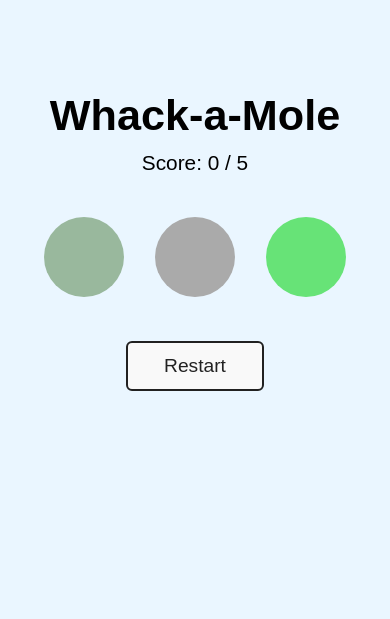
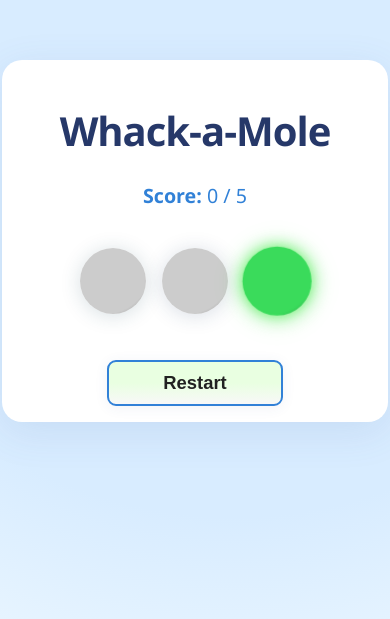
Before and after one commit to the-best-debugger/fewd-project-module-3-1, a plain HTML site: page index.html in a window 390 px wide. Shown: the part 181-800 px from the top of the page. Drawn offline with Linux system fonts and the light colour scheme.

Commit message:
UI Enhancement

```diff
--- a/script.js
+++ b/script.js
@@ -2,11 +2,12 @@ const moleButtons = document.querySelectorAll('.mole-btn');
 const scoreDisplay = document.getElementById('score-value');
 const restartBtn = document.getElementById('restart');
 const winMsg = document.getElementById('win-message');
+const msgBar = document.getElementById('msg-bar');
 let score = 0;
 let gameWon = false;
 let moleInterval = null;
 
-// Highlight a mole randomly every second
+// Smooth pop/active transition
 function activateRandomMole() {
   moleButtons.forEach(btn => btn.classList.remove('active'));
   if (gameWon) return;
@@ -14,53 +15,72 @@ function activateRandomMole() {
   moleButtons[index].classList.add('active');
 }
 
-// Start/restart the game
 function startGame() {
   score = 0;
   gameWon = false;
   scoreDisplay.textContent = score;
   winMsg.style.display = 'none';
+  showMessage('Ready... Whack the green mole!');
   moleButtons.forEach(btn => btn.removeAttribute('disabled'));
   activateRandomMole();
   if (moleInterval) clearInterval(moleInterval);
   moleInterval = setInterval(activateRandomMole, 1000);
 }
 
-// Show win message and end game
 function endGame() {
   gameWon = true;
   clearInterval(moleInterval);
   winMsg.style.display = 'flex';
   moleButtons.forEach(btn => btn.setAttribute('disabled', 'true'));
+  showMessage('You win! 🎉 Game Over.');
 }
 
-// Click or keyboard (Enter/Space) increases score if mole is active
+function showMessage(msg) {
+  msgBar.style.display = 'block';
+  msgBar.textContent = msg;
+  setTimeout(() => {
+    msgBar.style.display = 'none';
+  }, 1550);
+}
+
 moleButtons.forEach(btn => {
   btn.addEventListener('click', () => {
     if (btn.classList.contains('active') && !gameWon) {
       score++;
       scoreDisplay.textContent = score;
+      showMessage(`+1 Point!`);
       if (score >= 5) {
         endGame();
       } else {
         activateRandomMole();
       }
+    } else if (!gameWon) {
+      showMessage('Only whack the green mole!');
     }
   });
   btn.addEventListener('keyup', (e) => {
     if ((e.key === "Enter" || e.key === " ") && btn.classList.contains('active') && !gameWon) {
       score++;
       scoreDisplay.textContent = score;
+      showMessage(`+1 Point!`);
       if (score >= 5) {
         endGame();
       } else {
         activateRandomMole();
       }
+    } else if ((e.key === "Enter" || e.key === " ") && !gameWon) {
+      showMessage('Only whack the green mole!');
     }
   });
 });
 
-restartBtn.addEventListener('click', startGame);
+restartBtn.addEventListener('click', () => {
+  startGame();
+});
 
-// Start game on load
+// Defensive clear
+window.addEventListener('unload', () => {
+  if (moleInterval) clearInterval(moleInterval);
+});
+
 startGame();
--- a/style.css
+++ b/style.css
@@ -1,111 +1,139 @@
-html, body {
-  height: 100%;
-  margin: 0;
-  padding: 0;
-}
 body {
   min-height: 100vh;
+  margin: 0;
+  font-family: 'Segoe UI', Arial, sans-serif;
+  background: radial-gradient(circle at 60% 30%, #d8ecff 70%, #eaf6ff 100%);
   display: flex;
   align-items: center;
   justify-content: center;
-  font-family: Arial, sans-serif;
-  background: #eaf6ff; /* Matches your reference */
 }
 .container {
-  background: transparent;
-  border-radius: 16px;
-  padding: 2rem 1rem;
-  max-width: 600px;
-  width: 100vw;
+  background: #fff;
+  border-radius: 20px;
+  padding: 2.5rem 1.2rem 2.5rem 1.2rem;
+  max-width: 420px;
+  width: 95vw;
+  box-shadow: 0 10px 40px rgba(70,110,170,0.12);
   display: flex;
   flex-direction: column;
   align-items: center;
 }
 h1 {
-  font-size: 2.7em;
-  margin: 0 0 0.25em 0;
+  font-size: 2.5em;
+  margin-bottom: 0.6em;
   font-weight: bold;
+  color: #263869;
+  letter-spacing: -1px;
   text-align: center;
 }
 .score {
-  font-size: 1.3em;
+  font-size: 1.23em;
   margin-bottom: 2em;
+  color: #3181d7;
   text-align: center;
+  font-weight: 500;
+  user-select: none;
+}
+#score-label {
+  font-weight: 600;
 }
 .game-board {
   display: flex;
   justify-content: center;
-  align-items: center;
-  gap: 2vw;
-  margin-bottom: 2em;
+  align-items: flex-end;
+  gap: 18px;
+  margin-bottom: 1.7em;
   width: 100%;
-  flex-wrap: wrap;
 }
 .mole-btn {
-  width: clamp(100px, 22vw, 170px);
-  height: clamp(100px, 22vw, 170px);
+  width: 110px;
+  height: 110px;
   border-radius: 50%;
-  background: #aaa;
-  border: none;
-  margin: 0 1vw;
+  background: radial-gradient(circle at 37% 30%, #ccc 74%, #888 100%);
+  border: 0;
+  margin: 0 3px;
   cursor: pointer;
-  transition: background 0.2s, border 0.2s;
+  box-shadow: 0 2px 20px rgba(30,60,99,0.17);
+  transition: background 0.2s, transform 0.17s, box-shadow 0.15s;
+  outline: none;
   font-size: 0;
-  outline: none;
-  display: inline-block;
+  position: relative;
+  z-index: 1;
 }
 .mole-btn:focus-visible {
-  border: 2px solid #3181d7;
-  box-shadow: 0 0 0 3px #bcd8ff;
+  border: 2.5px solid #3181d7;
+  box-shadow: 0 0 0 5px #bcd8ff;
 }
-.mole-btn:active {
-  background: #888;
+.mole-btn:active, .active:active {
+  transform: scale(0.98);
 }
 .active {
-  background: #56f16a;
+  background: radial-gradient(circle at 37% 30%, #3adb5b 74%, #168036 100%);
+  box-shadow: 0 2px 24px rgba(50,225,65,0.25);
+  filter: drop-shadow(0 0 7px #69f16a);
+  animation: molepop 0.27s;
+}
+@keyframes molepop {
+  0% { transform: scale(0.88);}
+  80% { transform: scale(1.10);}
+  100% { transform: scale(1);}
+}
+#msg-bar {
+  font-size: 1.05em;
+  color: #fff;
+  background: linear-gradient(90deg, #50bcf2 70%, #3181d7 100%);
+  border-radius: 7px;
+  margin-bottom: 15px;
+  padding: 10px 18px;
+  min-height: 33px;
+  display: none;
+  text-align: center;
+  font-weight: 500;
+  box-shadow: 0 2px 20px rgba(49,129,215,0.10);
 }
 #win-message {
-  font-size: 2em;
+  font-size: 1.8em;
   color: #238c23;
   font-weight: bold;
-  margin: 36px 0 24px 0;
+  margin: 22px 0 16px 0;
   display: flex;
   align-items: center;
   justify-content: center;
-  gap: 12px;
+  gap: 8px;
+  text-align: center;
+  letter-spacing: -1px;
 }
 #win-message .emoji {
-  font-size: 1.2em;
+  font-size: 1.15em;
   vertical-align: middle;
 }
-#win-message .win-text {
+.win-text {
   font-size: inherit;
+  margin: 0 10px;
+  font-weight: 700;
+  letter-spacing: 0;
 }
 #restart {
-  margin-top: 12px;
-  background: #f9f9f9;
+  margin-top: 18px;
+  background: linear-gradient(#e9ffe1 50%, #f8f8f8 100%);
   color: #212121;
-  border: 2px solid #212121;
-  border-radius: 6px;
-  padding: 12px 36px;
-  font-size: 1.2em;
-  transition: background 0.2s;
+  border: 2px solid #3181d7;
+  border-radius: 9px;
+  padding: 13px 37px;
+  font-size: 1.15em;
+  font-weight: 600;
+  box-shadow: 0 2px 14px rgba(50,80,140,0.07);
+  transition: background 0.17s, border 0.17s, box-shadow 0.12s;
 }
-#restart:hover, #restart:focus {
-  background: #e0e0e0;
+#restart:focus-visible, #restart:hover {
+  background: #d2f8cf;
+  border-color: #255fa8;
+  box-shadow: 0 4px 18px rgba(49,129,215,0.13);
 }
-@media (max-width: 600px) {
-  .container {
-    padding: 1rem 0.5rem;
-  }
-  .game-board {
-    gap: 6vw;
-  }
-  #win-message {
-    font-size: 1.5em;
-  }
-  .mole-btn {
-    width: 80px;
-    height: 80px;
-  }
+@media (max-width: 530px) {
+  .container { padding: 1rem 0.5rem; max-width: 99vw; }
+  .game-board { gap: 10px; }
+  #win-message { font-size: 1.22em; }
+  .mole-btn { width: 66px; height: 66px; }
+  #restart { padding: 10px 14vw; }
 }
```
